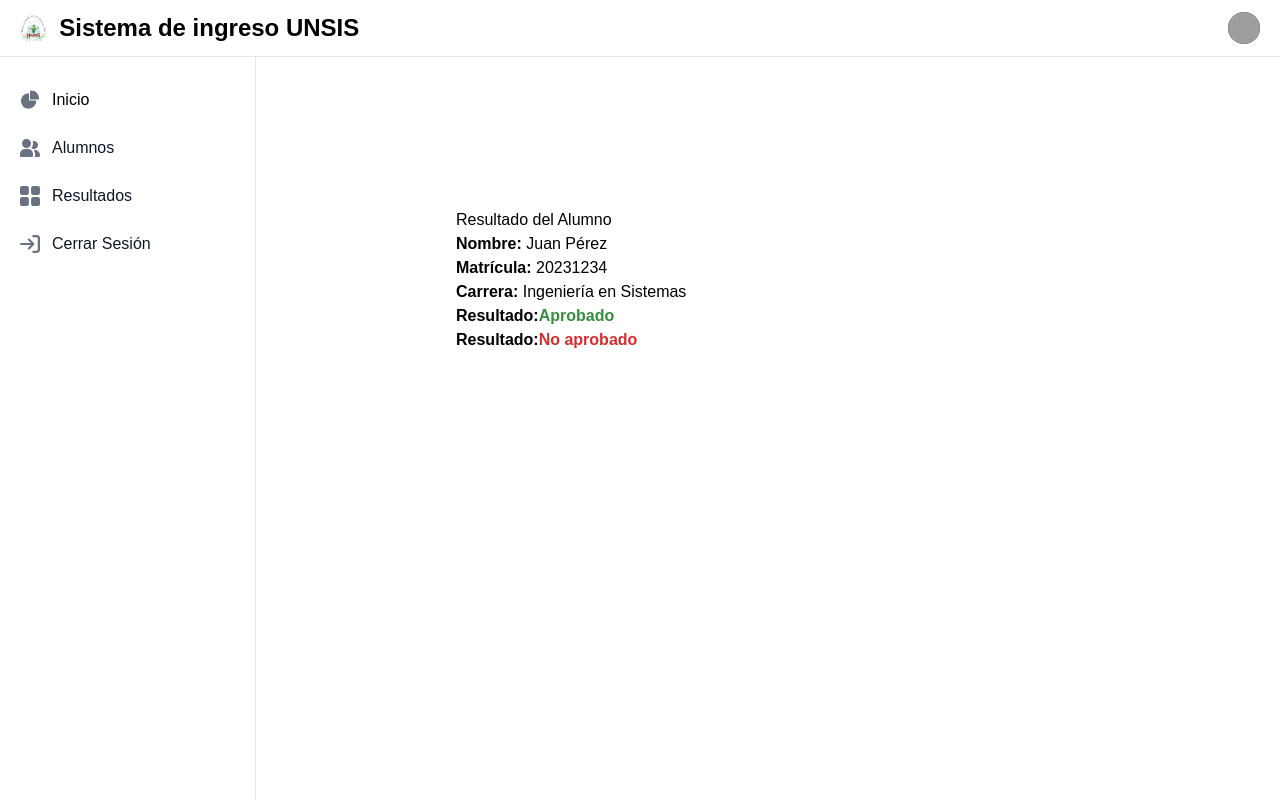
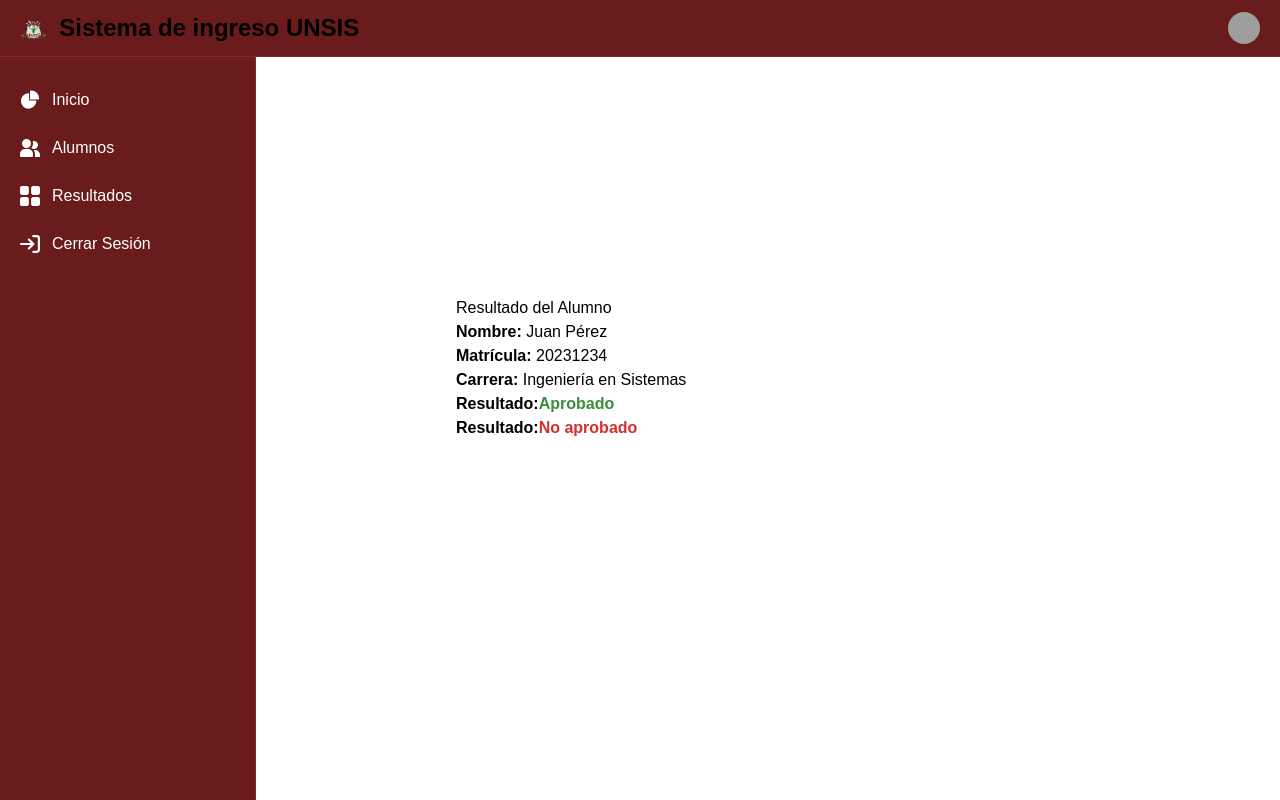
Before and after one commit to UNSIS-ADM/ADM-UNSIS-frontend, an Angular app: page /resultado in a window 1280 px wide. Built offline with nearby package versions, Linux system fonts and the light colour scheme; grey boxes are pictures that could not be loaded.

Commit message:
creacion footer

```diff
--- a/src/app/app.component.css
+++ b/src/app/app.component.css
@@ -31,13 +31,8 @@ body {
   width: 100%;
 }
 
-/* Footer (full width con degradado) */
-.footer {
-  background: linear-gradient(to right, #6a1b1b, #9e3e3e);
-  color: white;
-  padding: 12px 16px; /* Padding reducido */
-  width: 100%;
-}
+
+
 
 .footer-content {
   display: flex;
--- a/src/app/app.component.html
+++ b/src/app/app.component.html
@@ -1,4 +1 @@
-
-  <div class="main-content">
-    <router-outlet></router-outlet>
-  </div>
+<router-outlet></router-outlet>
--- a/src/app/app.component.ts
+++ b/src/app/app.component.ts
@@ -1,4 +1,6 @@
 import { Component } from '@angular/core';
+import { Router, Event, NavigationEnd } from '@angular/router';
+import { filter } from 'rxjs/operators';
 import { MatToolbarModule } from '@angular/material/toolbar';
 import { MatButtonModule } from '@angular/material/button';
 import { MatIconModule } from '@angular/material/icon';
@@ -10,13 +12,22 @@ import { MatCardModule } from '@angular/material/card';
 import { MatFormFieldModule, MatLabel } from '@angular/material/form-field';
 import { MatInputModule } from '@angular/material/input';
 
-
 @Component({
   selector: 'app-root',
   imports: [RouterOutlet, MatToolbarModule, MatCardModule, MatFormFieldModule, MatInputModule, MatIconModule, MatMenuModule, MatSidenavModule, MatDividerModule, MatButtonModule],
   templateUrl: './app.component.html',
-  styleUrl: './app.component.css'
+  styleUrls: ['./app.component.css']
 })
 export class AppComponent {
   title = 'ADM-UNSIS-frontend';
+  isLoginPage: boolean = false;
+
+  constructor(private router: Router) {
+    this.router.events.subscribe((event: Event) => {
+      if (event instanceof NavigationEnd) {
+        // Actualiza isLoginPage cuando la ruta cambia
+        this.isLoginPage = event.url === '/login';
+      }
+    });
+  }
 }
--- /dev/null
+++ b/src/app/footer/footer.component.html
@@ -0,0 +1 @@
+<p>footer works!</p>
--- a/src/app/login/login.component.html
+++ b/src/app/login/login.component.html
@@ -28,19 +28,11 @@
         </div>
         <!-- Botón -->
         <button type="submit"
-                class="w-full bg-blue-600 text-white py-2 rounded hover:bg-blue-700 transition-colors"
+                class="w-full bg-[#6a1b1b] text-white py-2 rounded hover:bg-[#8b2424] transition-colors"
                 onclick="location.href='/home'">
           Ingresar
         </button>
       </form>
-      <!-- Enlaces (opcional) -->
-      <div class="mt-4 text-center">
-        <!-- Agrega enlaces si fuera necesario -->
-      </div>
     </div>
   </div>
-
-  <footer class="bg-white dark:bg-gray-900">
-    <!-- ...existing footer code... -->
-  </footer>
 </div>
--- a/src/app/nav/nav.component.html
+++ b/src/app/nav/nav.component.html
@@ -1,10 +1,11 @@
-<nav class="fixed top-0 z-50 w-full bg-white border-b border-gray-200 dark:bg-gray-800 dark:border-gray-700">
+<!-- Navbar -->
+<nav class="fixed top-0 z-50 w-full bg-[#6a1b1b] border-b border-[#8b2424]">
   <div class="px-3 py-3 lg:px-5 lg:pl-3">
     <div class="flex items-center justify-between">
       <div class="flex items-center justify-start rtl:justify-end">
         <button data-drawer-target="logo-sidebar" data-drawer-toggle="logo-sidebar" aria-controls="logo-sidebar"
           type="button"
-          class="inline-flex items-center p-2 text-sm text-gray-500 rounded-lg sm:hidden hover:bg-gray-100 focus:outline-none focus:ring-2 focus:ring-gray-200 dark:text-gray-400 dark:hover:bg-gray-700 dark:focus:ring-gray-600">
+          class="inline-flex items-center p-2 text-sm text-gray-500 rounded-lg sm:hidden hover:bg-white hover:text-[#6a1b1b] focus:outline-none focus:ring-2 focus:ring-gray-200">
           <span class="sr-only">Open sidebar</span>
           <svg class="w-6 h-6" aria-hidden="true" fill="currentColor" viewBox="0 0 20 20"
             xmlns="http://www.w3.org/2000/svg">
@@ -69,17 +70,13 @@
   </div>
 </nav>
 
-<aside id="logo-sidebar"
-  class="fixed top-0 left-0 z-40 w-64 h-screen pt-20 transition-transform -translate-x-full bg-white border-r border-gray-200 sm:translate-x-0 dark:bg-gray-800 dark:border-gray-700"
-  aria-label="Sidebar">
-  <div class="h-full px-3 pb-4 overflow-y-auto bg-white dark:bg-gray-800">
+<!-- Sidebar -->
+<aside id="logo-sidebar" class="fixed top-0 left-0 z-40 w-64 h-screen pt-20 transition-transform -translate-x-full bg-[#6a1b1b] border-r border-[#8b2424] sm:translate-x-0">
+  <div class="h-full px-3 pb-4 overflow-y-auto bg-[#6a1b1b]">
     <ul class="space-y-2 font-medium">
       <li>
-        <a href="/home"
-          class="flex items-center p-2 0 rounded-lg dark:text-white hover:bg-gray-100 dark:hover:bg-gray-700 group">
-          <svg
-            class="w-5 h-5 text-gray-500 transition duration-75 dark:text-gray-400 group-hover:text-gray-900 dark:group-hover:text-white"
-            aria-hidden="true" xmlns="http://www.w3.org/2000/svg" fill="currentColor" viewBox="0 0 22 21">
+        <a href="/home" class="flex items-center p-2 text-white rounded-lg hover:bg-white hover:text-[#6a1b1b] group">
+          <svg class="w-5 h-5 text-white transition duration-75 group-hover:text-[#6a1b1b]" aria-hidden="true" xmlns="http://www.w3.org/2000/svg" fill="currentColor" viewBox="0 0 22 21">
             <path d="M16.975 11H10V4.025a1 1 0 0 0-1.066-.998 8.5 8.5 0 1 0 9.039 9.039.999.999 0 0 0-1-1.066h.002Z" />
             <path d="M12.5 0c-.157 0-.311.01-.565.027A1 1 0 0 0 11 1.02V10h8.975a1 1 0 0 0 1-.935c.013-.188.028-.374.028-.565A8.51 8.51 0 0 0 12.5 0Z" />
           </svg>
@@ -87,39 +84,37 @@
         </a>
       </li>
       <li>
-        <a href="/alumnos"
-          class="flex items-center p-2 text-gray-900 rounded-lg dark:text-white hover:bg-gray-100 dark:hover:bg-gray-700 group">
-          <svg
-            class="shrink-0 w-5 h-5 text-gray-500 transition duration-75 dark:text-gray-400 group-hover:text-gray-900 dark:group-hover:text-white"
-            aria-hidden="true" xmlns="http://www.w3.org/2000/svg" fill="currentColor" viewBox="0 0 20 18">
+        <a href="/alumnos" class="flex items-center p-2 text-white rounded-lg hover:bg-white hover:text-[#6a1b1b] group">
+          <svg class="w-5 h-5 text-white transition duration-75 group-hover:text-[#6a1b1b]" aria-hidden="true" xmlns="http://www.w3.org/2000/svg" fill="currentColor" viewBox="0 0 20 18">
             <path d="M14 2a3.963 3.963 0 0 0-1.4.267 6.439 6.439 0 0 1-1.331 6.638A4 4 0 1 0 14 2Zm1 9h-1.264A6.957 6.957 0 0 1 15 15v2a2.97 2.97 0 0 1-.184 1H19a1 1 0 0 0 1-1v-1a5.006 5.006 0 0 0-5-5ZM6.5 9a4.5 4.5 0 1 0 0-9 4.5 4.5 0 0 0 0 9ZM8 10H5a5.006 5.006 0 0 0-5 5v2a1 1 0 0 0 1 1h11a1 1 0 0 0 1-1v-2a5.006 5.006 0 0 0-5-5Z" />
           </svg>
-          <span class="flex-1 ms-3 whitespace-nowrap">Alumnos</span>
+          <span class="ms-3">Alumnos</span>
         </a>
       </li>
       <li>
-        <a href="/resultado"
-          class="flex items-center p-2 text-gray-900 rounded-lg dark:text-white hover:bg-gray-100 dark:hover:bg-gray-700 group">
-          <svg
-            class="shrink-0 w-5 h-5 text-gray-500 transition duration-75 dark:text-gray-400 group-hover:text-gray-900 dark:group-hover:text-white"
-            aria-hidden="true" xmlns="http://www.w3.org/2000/svg" fill="currentColor" viewBox="0 0 18 18">
+        <a href="/resultado" class="flex items-center p-2 text-white rounded-lg hover:bg-white hover:text-[#6a1b1b] group">
+          <svg class="w-5 h-5 text-white transition duration-75 group-hover:text-[#6a1b1b]" aria-hidden="true" xmlns="http://www.w3.org/2000/svg" fill="currentColor" viewBox="0 0 18 18">
             <path d="M6.143 0H1.857A1.857 1.857 0 0 0 0 1.857v4.286C0 7.169.831 8 1.857 8h4.286A1.857 1.857 0 0 0 8 6.143V1.857A1.857 1.857 0 0 0 6.143 0Zm10 0h-4.286A1.857 1.857 0 0 0 10 1.857v4.286C10 7.169 10.831 8 11.857 8h4.286A1.857 1.857 0 0 0 18 6.143V1.857A1.857 1.857 0 0 0 16.143 0Zm-10 10H1.857A1.857 1.857 0 0 0 0 11.857v4.286C0 17.169.831 18 1.857 18h4.286A1.857 1.857 0 0 0 8 16.143v-4.286A1.857 1.857 0 0 0 6.143 10Zm10 0h-4.286A1.857 1.857 0 0 0 10 11.857v4.286c0 1.026.831 1.857 1.857 1.857h4.286A1.857 1.857 0 0 0 18 16.143v-4.286A1.857 1.857 0 0 0 16.143 10Z" />
           </svg>
-          <span class="flex-1 ms-3 whitespace-nowrap">Resultados</span>
+          <span class="ms-3">Resultados</span>
         </a>
       </li>
       <li>
-        <a href="/login"
-          class="flex items-center p-2 text-gray-900 rounded-lg dark:text-white hover:bg-gray-100 dark:hover:bg-gray-700 group">
-          <svg
-            class="shrink-0 w-5 h-5 text-gray-500 transition duration-75 dark:text-gray-400 group-hover:text-gray-900 dark:group-hover:text-white"
-            aria-hidden="true" xmlns="http://www.w3.org/2000/svg" fill="none" viewBox="0 0 18 16">
+        <a href="/login" class="flex items-center p-2 text-white rounded-lg hover:bg-white hover:text-[#6a1b1b] group">
+          <svg class="w-5 h-5 text-white transition duration-75 group-hover:text-[#6a1b1b]" aria-hidden="true" xmlns="http://www.w3.org/2000/svg" fill="none" viewBox="0 0 18 16">
             <path stroke="currentColor" stroke-linecap="round" stroke-linejoin="round" stroke-width="2"
               d="M1 8h11m0 0L8 4m4 4-4 4m4-11h3a2 2 0 0 1 2 2v10a2 2 0 0 1-2 2h-3" />
           </svg>
-          <span class="flex-1 ms-3 whitespace-nowrap">Cerrar Sesión</span>
+          <span class="ms-3">Cerrar Sesión</span>
         </a>
       </li>
     </ul>
   </div>
 </aside>
+
+
+<div class="sm:ml-64"> <!-- Agrega margen izquierdo igual al ancho del sidebar -->
+  <div class="p-4 mt-14"> <!-- Agrega padding y margen superior para el contenido -->
+    <router-outlet></router-outlet>
+  </div>
+</div>
--- /dev/null
+++ b/tailwind.config.js
@@ -0,0 +1,13 @@
+module.exports = {
+  theme: {
+    extend: {
+      colors: {
+        'unsis': {
+          primary: '#6a1b1b',
+          secondary: '#8b2424',
+        },
+      },
+    },
+  },
+  // ...resto de la configuración
+}
```
Also changed, not shown: src/app/footer/footer.component.ts (added, +11 -0 lines), src/app/footer/footer.component.css (added), 1 other file (tests, documents, lock files or other folders).
